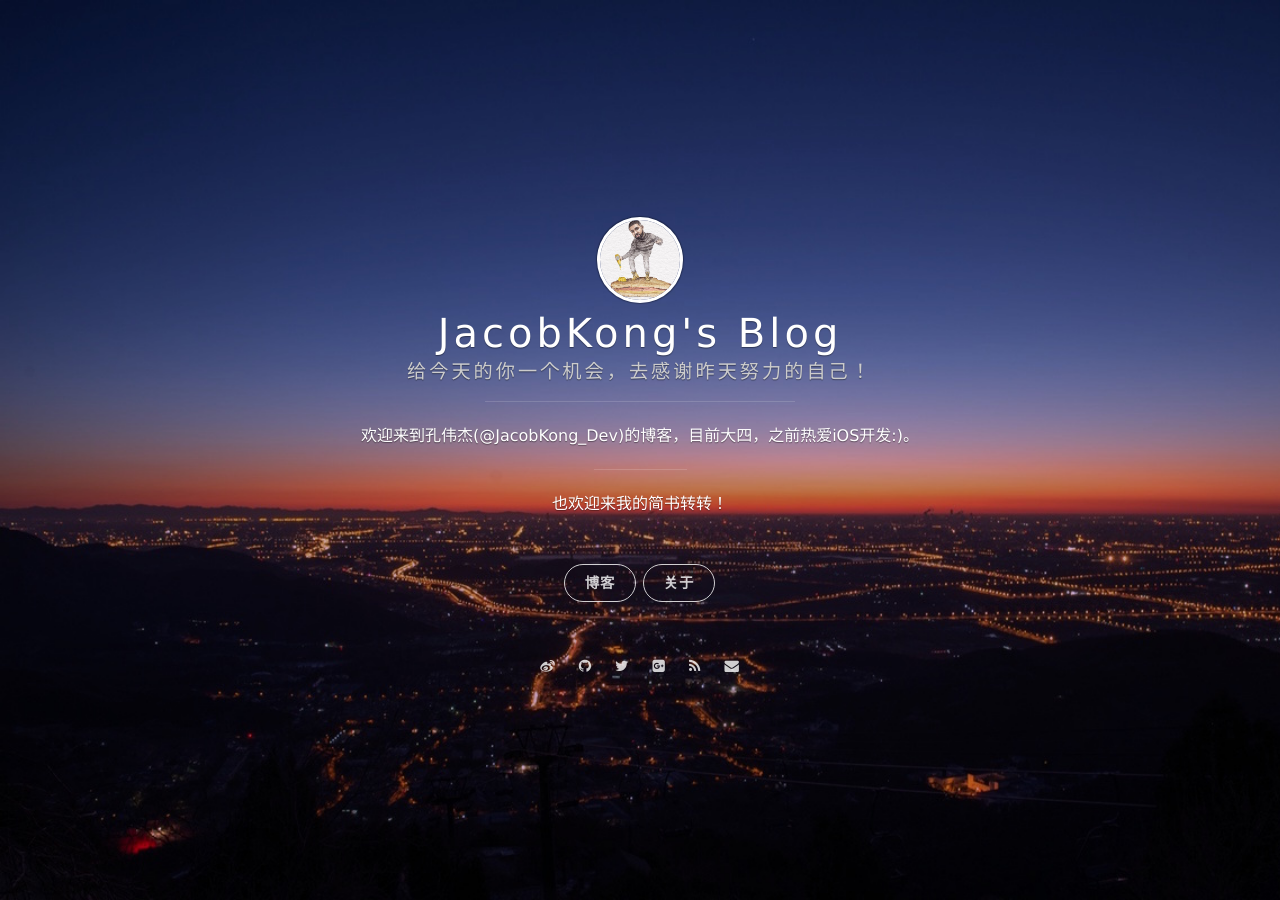
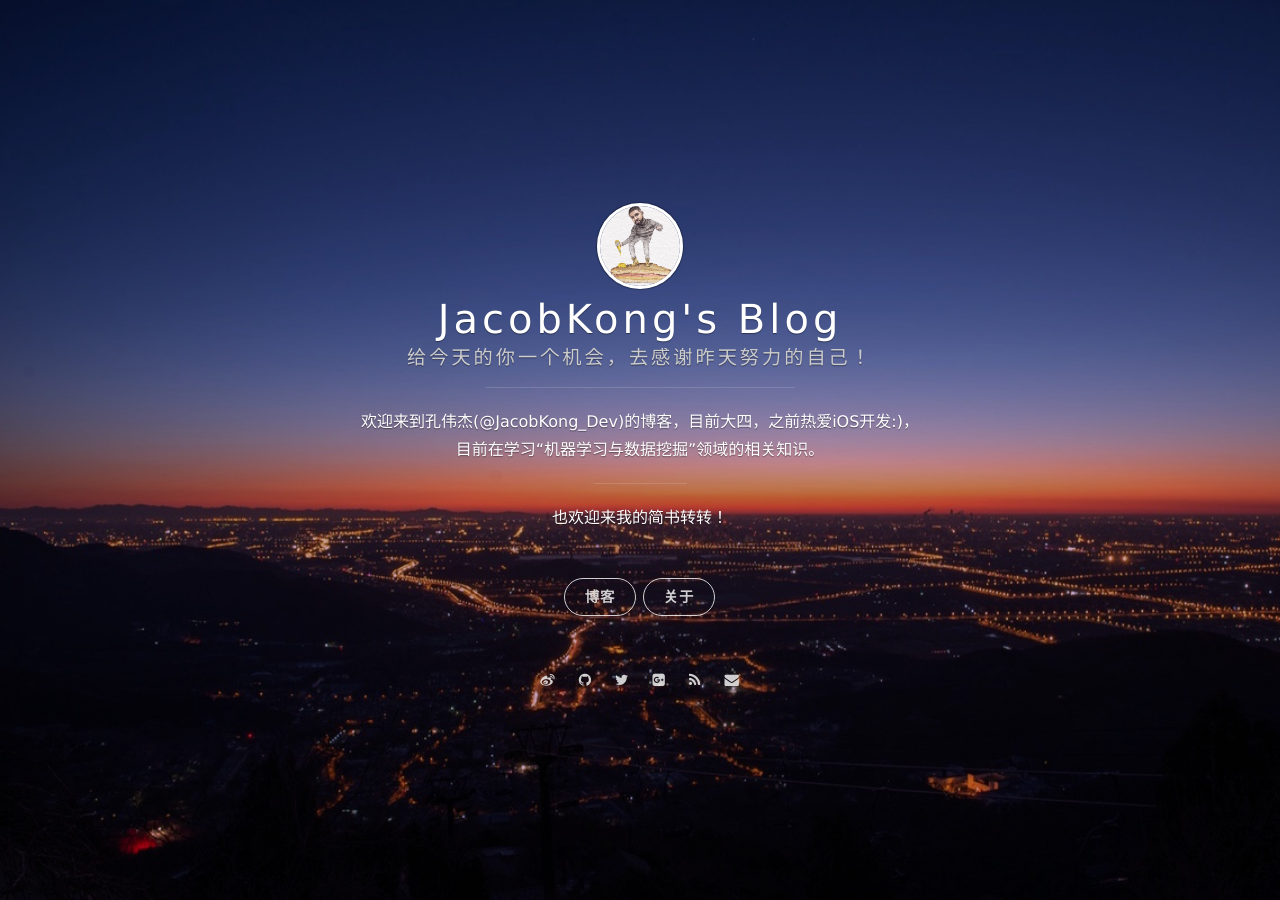
Before and after one commit to JacobKong/jacobkong.github.io, a Jekyll site: the page built from index.html, in a window 1280 px wide. Built offline with Jekyll 4.4.1, drawn with Linux system fonts in a browser that asks for light colours; nearby versions of some CDN libraries; the list of posts is cut into pages by our own code.

```diff
--- a/_config.yml
+++ b/_config.yml
@@ -2,7 +2,7 @@
 title: JacobKong's Blog
 subtitle: 给今天的你一个机会，去感谢昨天努力的自己！
 welcome_message: <a href="http://www.jianshu.com/users/81a8d024af56/latest_articles" target="_blank">也欢迎来我的简书转转！</a>
-description: 欢迎来到孔伟杰(@JacobKong_Dev)的博客，目前大四，之前热爱iOS开发:)。
+description: 欢迎来到孔伟杰(@JacobKong_Dev)的博客，目前大四，之前热爱iOS开发:)，目前在学习“机器学习与数据挖掘”领域的相关知识。
 creator: <a href="http://onev.cat">@onevcat</a>
 
 url: "http://www.jacobkong.com"
```
Also changed, not shown: _posts/2016-08-22-南大、清华、北大、上交、复旦、北航、哈工大、中科院保研受苦记.md (added, +3 -0 lines).
